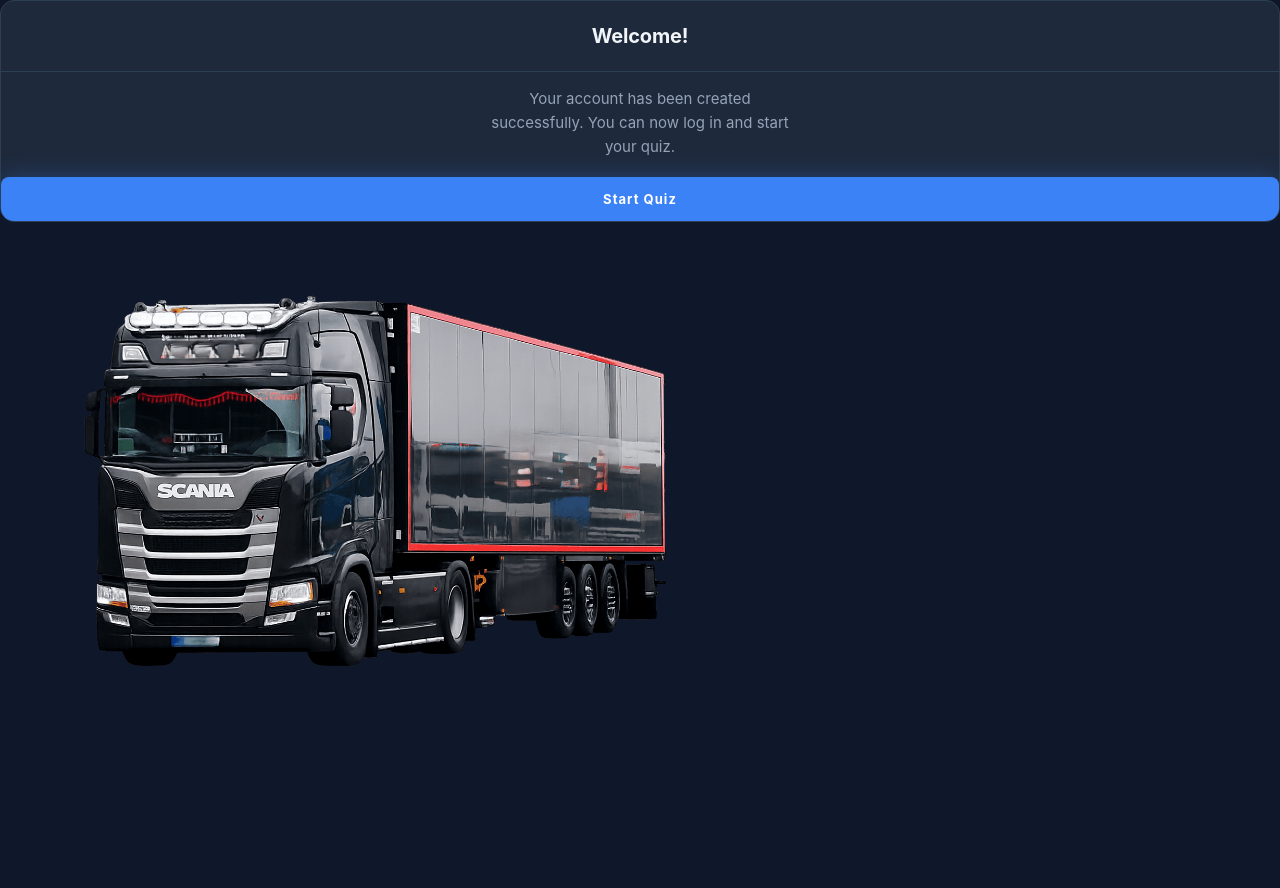
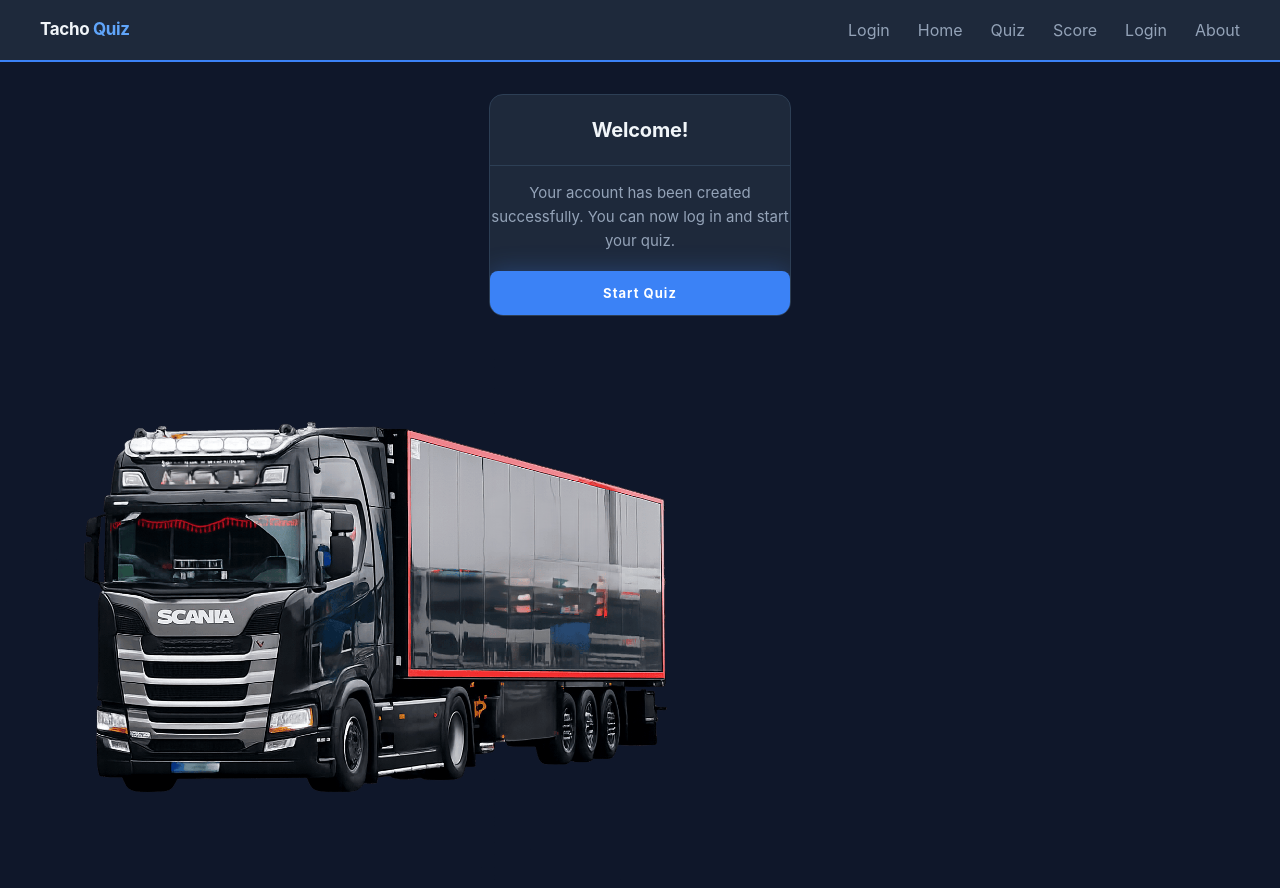
Before and after one commit to 11florin/tachoquiz-backend-django, a Django app: page /confirmation/ in a window 1280 px wide. Before the commit the page ends 666 px from the top, so only its background shows below. Run offline with Django 5.2, Linux system fonts and the light colour scheme.

Commit message:
Added confirmation, login

```diff
--- a/quiz/templates/quiz/confirmation.html
+++ b/quiz/templates/quiz/confirmation.html
@@ -1,22 +1,9 @@
+{% extends "tachoquiz/base.html" %}
 {% load static %}
 
-<!DOCTYPE html>
-<html lang="en">
-
-<head>
-    <meta charset="UTF-8">
-    <meta name="viewport" content="width=device-width, initial-scale=1.0">
-
-    <title>Tacho Quiz</title>
-
-    <link rel="stylesheet" href="{% static 'quiz/css/style.css' %}">
-
-</head>
-
-<body>
+{% block content %}
 
 <section class="confirm-section">
-
     <div class="screen-header">
         <h1 id="welcome-title">Welcome!</h1>
     </div>
@@ -28,16 +15,6 @@
     <form method="GET" action="{% url 'home' %}">
         <button type="submit" class="action-btn">Start Quiz</button>
     </form>
-
 </section>
 
-    <div class="image-container">
-        <img
-            src="{% static 'quiz/images/truck-img2.png' %}"
-            alt="Illustration of a truck"
-        >
-    </div>
-
-</body>
-
-</html>
+{% endblock %}
--- a/quiz/urls.py
+++ b/quiz/urls.py
@@ -5,4 +5,6 @@ urlpatterns = [
     path("", views.home, name="home"),
     path("register/", views.register, name="register"),
     path("confirmation/", views.confirmation, name="confirmation"),
+    path("login/", views.login_view, name="login"),
+    path("logout/", views.login_view, name="logout"),
 ]
--- a/quiz/views.py
+++ b/quiz/views.py
@@ -1,4 +1,5 @@
-from django.contrib.auth import authenticate, login
+from django.contrib.auth import authenticate, login, logout
+from django.contrib.auth.decorators import login_required
 from django.shortcuts import render, redirect
 from .forms import RegistrationForm
 
@@ -43,3 +44,9 @@ def login_view(request):
             })
 
     return render(request, "quiz/login.html")
+
+
+
+def logout_view(request):
+    logout(request)
+    return redirect("home")
--- a/tachoquiz/settings.py
+++ b/tachoquiz/settings.py
@@ -56,7 +56,7 @@ ROOT_URLCONF = 'tachoquiz.urls'
 TEMPLATES = [
     {
         'BACKEND': 'django.template.backends.django.DjangoTemplates',
-        'DIRS': [],
+        'DIRS': [BASE_DIR / "tachoquiz" / "templates"],
         'APP_DIRS': True,
         'OPTIONS': {
             'context_processors': [
--- /dev/null
+++ b/tachoquiz/templates/tachoquiz/base.html
@@ -0,0 +1,65 @@
+{% load static %}
+<!doctype html>
+<html lang="en">
+  <head>
+    <meta charset="UTF-8" />
+    <meta name="viewport" content="width=device-width, initial-scale=1.0" />
+    <title>TachoQuiz</title>
+
+    <!-- CSS -->
+    <link rel="stylesheet" href="{% static 'quiz/css/style.css' %}" />
+  </head>
+
+  <body>
+    <!-- NAVBAR -->
+    <header>
+      <div class="navbar" id="navbar">
+        <a href="{% url 'home' %}" class="nav-logo">
+          Tacho <span>Quiz</span>
+        </a>
+
+        <button
+          class="hamburger"
+          id="hamburger"
+          aria-expanded="false"
+          aria-controls="nav-menu"
+          aria-label="Open menu"
+        >
+          <span class="bar"></span>
+          <span class="bar"></span>
+          <span class="bar"></span>
+        </button>
+
+        <nav id="nav-menu" aria-label="Main navigation">
+          <ul>
+            {% if user.is_authenticated %}
+            <li><a href="{% url 'logout' %}">Logout</a></li>
+            {% else %}
+            <li><a href="{% url 'login' %}">Login</a></li>
+            {% endif %}
+
+            <li><a href="{% url 'home' %}">Home</a></li>
+            <li><a href="#">Quiz</a></li>
+            <li><a href="#">Score</a></li>
+            <li><a href="{% url 'login' %}">Login</a></li>
+            <li><a href="#">About</a></li>
+          </ul>
+        </nav>
+      </div>
+    </header>
+
+    <!-- PAGE CONTENT -->
+    <main>{% block content %} {% endblock %}</main>
+
+    <!-- IMAGE FOOTER -->
+    <div class="image-container">
+      <img
+        src="{% static 'quiz/images/truck-img2.png' %}"
+        alt="Illustration of a truck"
+      />
+    </div>
+
+    <!-- JS -->
+    <script src="{% static 'quiz/js/navbar.js' %}" defer></script>
+  </body>
+</html>
```
Also changed, not shown: quiz/templates/quiz/home.html (+3 -6 lines), quiz/templates/quiz/login.html (added, +59 -0 lines). Lines whose indentation alone changed are shown as unchanged.
